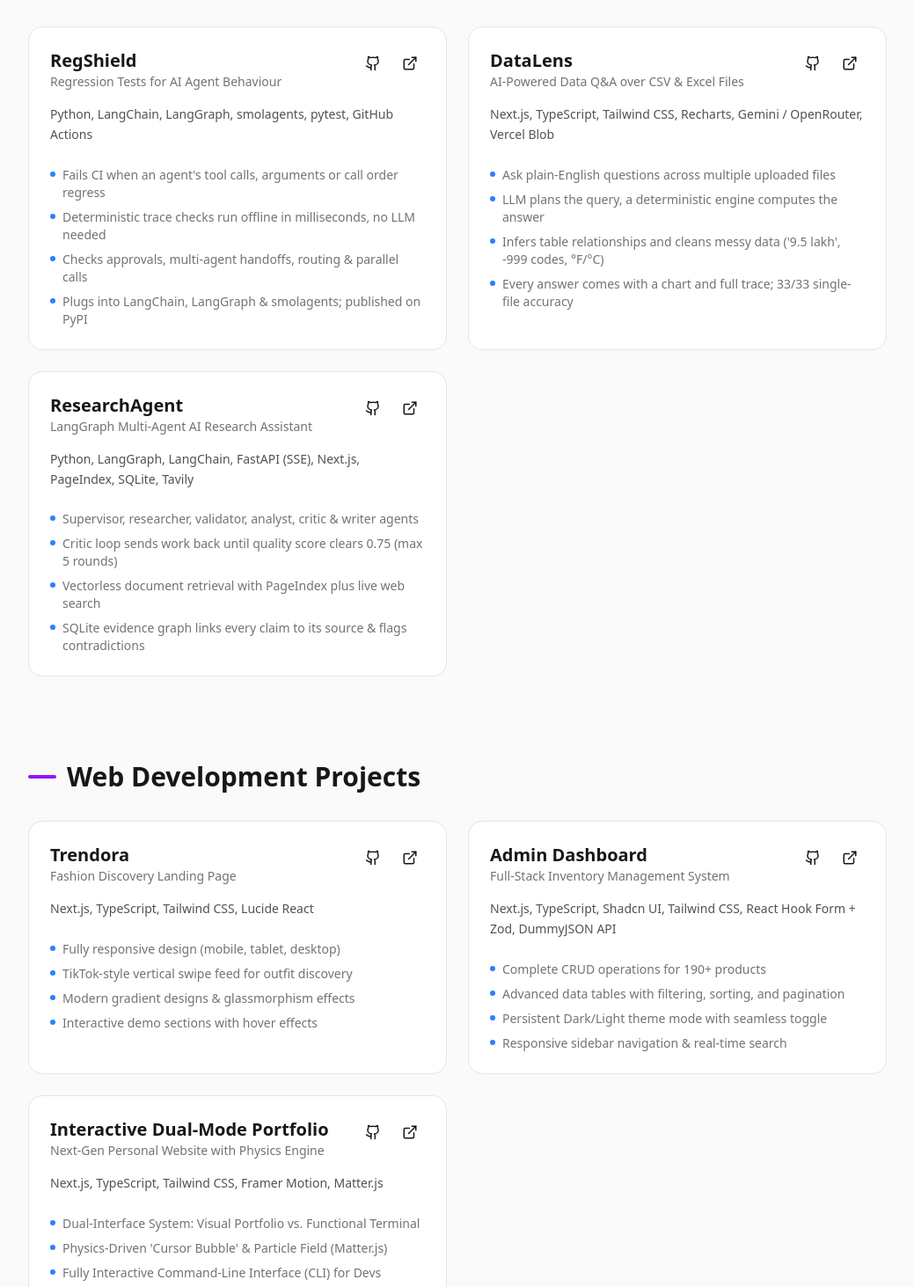
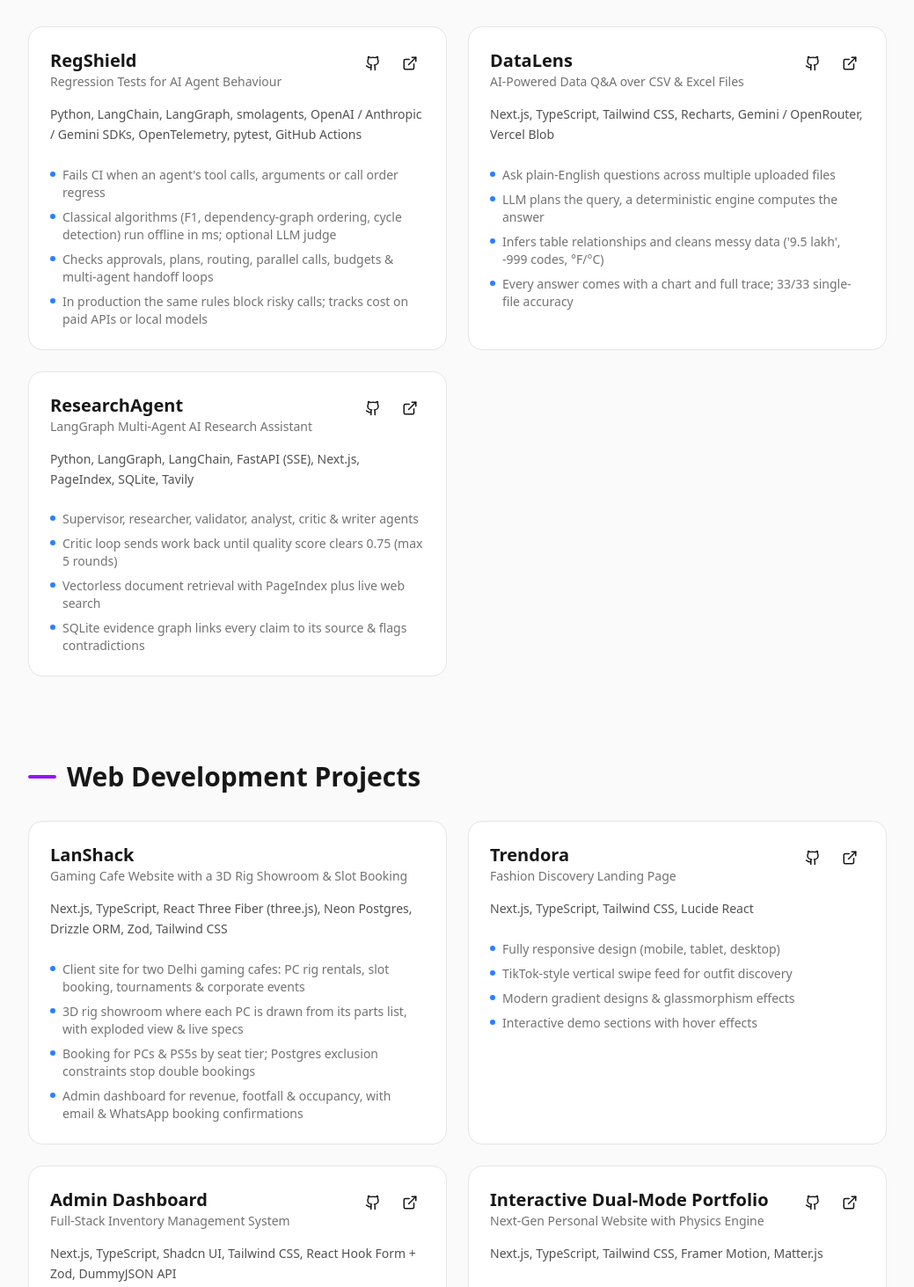
Before and after one commit to SubodhSenpai/portfolio, a Next.js app: page /portfolio in a window 1280 px wide. Shown: the part 2667-4130 px from the top of the page at 88% size, without its empty margins (120-1159 px from the left). Built offline with nearby package versions, Linux system fonts and the light colour scheme.

Commit message:
Add LanShack and update RegShield for v0.5.0 in both portfolio views

```diff
--- a/src/data/portfolio.ts
+++ b/src/data/portfolio.ts
@@ -108,13 +108,13 @@ export const portfolioData = {
       name: "RegShield",
       description: "Regression Tests for AI Agent Behaviour",
       github: "https://github.com/SubodhSenpai/RegShield",
-      live: "https://regshield-lyart.vercel.app",
-      tech: "Python, LangChain, LangGraph, smolagents, pytest, GitHub Actions",
+      live: "https://agent-reg-shield.vercel.app",
+      tech: "Python, LangChain, LangGraph, smolagents, OpenAI / Anthropic / Gemini SDKs, OpenTelemetry, pytest, GitHub Actions",
       features: [
         "Fails CI when an agent's tool calls, arguments or call order regress",
-        "Deterministic trace checks run offline in milliseconds, no LLM needed",
-        "Checks approvals, multi-agent handoffs, routing & parallel calls",
-        "Plugs into LangChain, LangGraph & smolagents; published on PyPI",
+        "Classical algorithms (F1, dependency-graph ordering, cycle detection) run offline in ms; optional LLM judge",
+        "Checks approvals, plans, routing, parallel calls, budgets & multi-agent handoff loops",
+        "In production the same rules block risky calls; tracks cost on paid APIs or local models",
       ]
     },
     {
@@ -145,6 +145,17 @@ export const portfolioData = {
     }
   ],
   projects: [
+    {
+      name: "LanShack",
+      description: "Gaming Cafe Website with a 3D Rig Showroom & Slot Booking",
+      tech: "Next.js, TypeScript, React Three Fiber (three.js), Neon Postgres, Drizzle ORM, Zod, Tailwind CSS",
+      features: [
+        "Client site for two Delhi gaming cafes: PC rig rentals, slot booking, tournaments & corporate events",
+        "3D rig showroom where each PC is drawn from its parts list, with exploded view & live specs",
+        "Booking for PCs & PS5s by seat tier; Postgres exclusion constraints stop double bookings",
+        "Admin dashboard for revenue, footfall & occupancy, with email & WhatsApp booking confirmations",
+      ]
+    },
     {
       name: "Trendora",
       description: "Fashion Discovery Landing Page",
```
